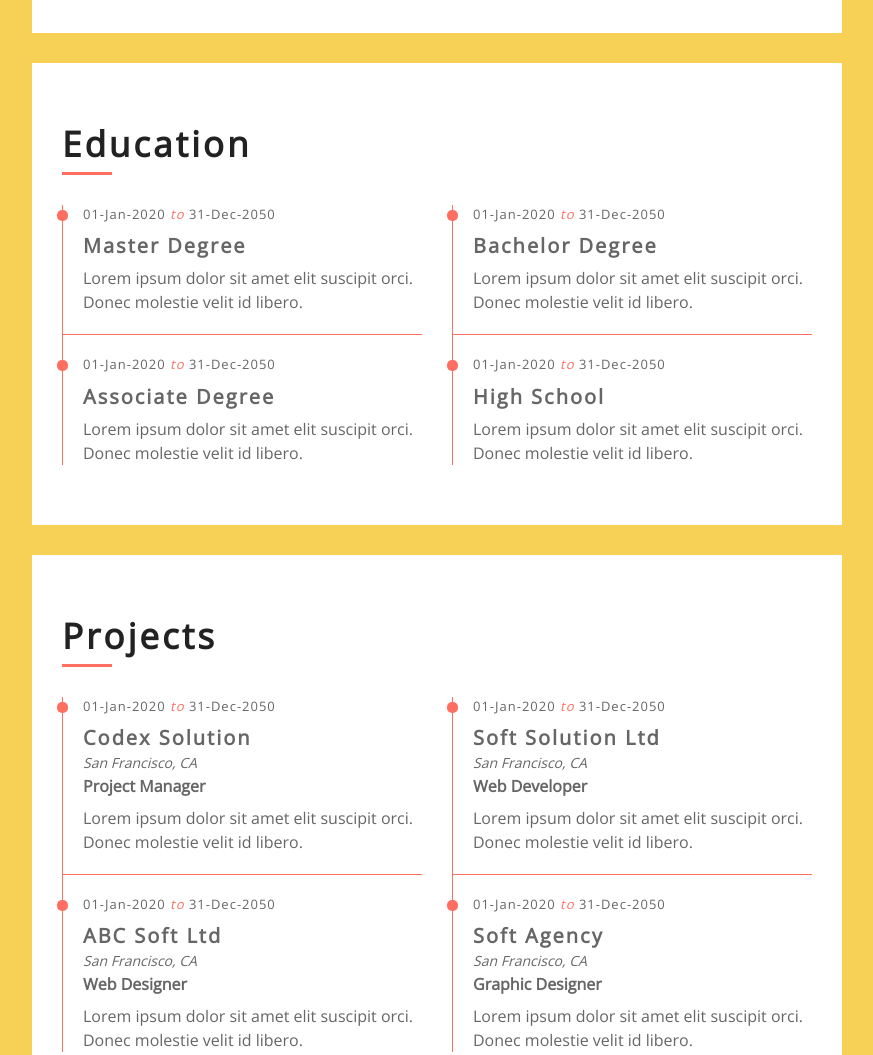
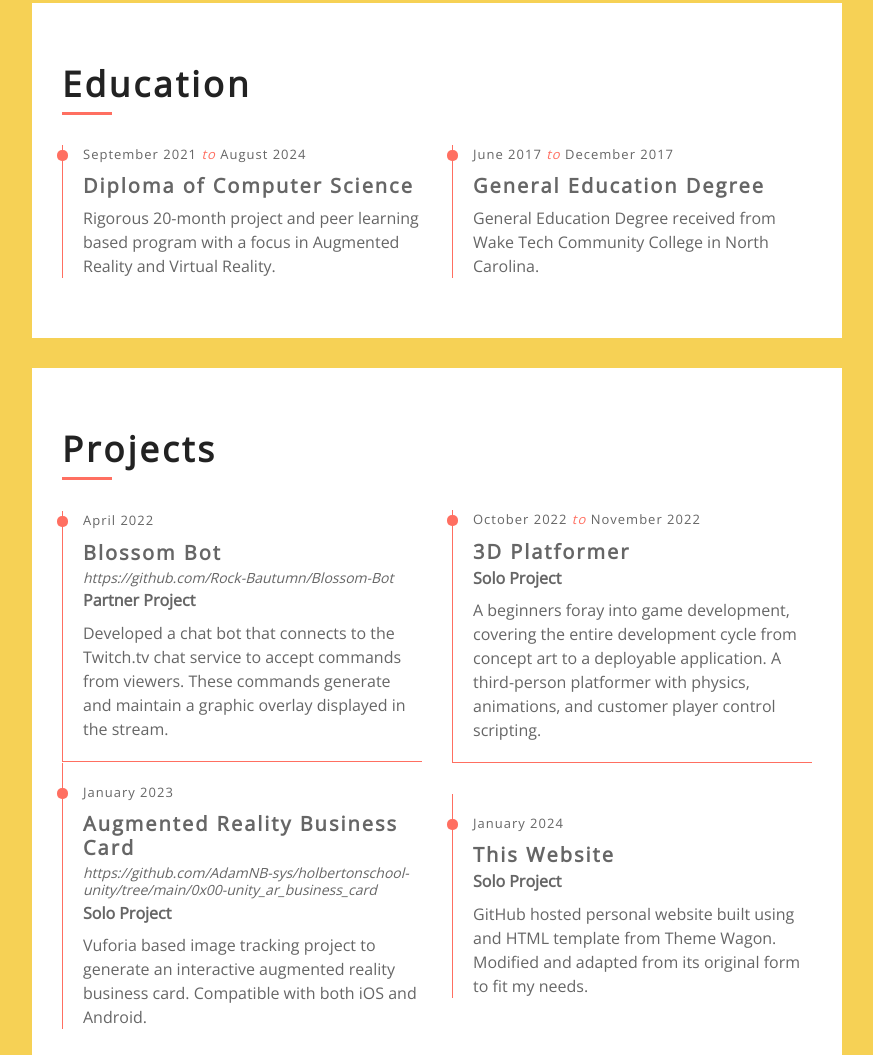
Before and after one commit to AdamNB-sys/AdamNB-sys.github.io, a plain HTML site: page index.html in a window 1280 px wide. Shown: the part 1340-2395 px from the top of the page, without its empty margins (368-1241 px from the left). Drawn offline with nearby package versions, Linux system fonts and the light colour scheme.

Commit message:
Added my name to the header, added projects to main page
Updated to add my name to the header, was previously "UNDER CONSTRUCTION", now says my name. Changed the Experience section to Projects and updated the fields to contain the projects that are on my resume.

```diff
--- a/index.html
+++ b/index.html
@@ -74,7 +74,7 @@
                 <div class="header" id="header">
                     <div class="content-inner">
                         <p>Hello! I'm</p>
-                        <h1>CURRENTLY UNDER CONSTRUCTION</h1>
+                        <h1>Adam Brummer</h1>
                         <h2></h2>
                         <div class="typed-text">Fullstack XR Developer</div>
                     </div>
@@ -160,19 +160,19 @@
                         <div class="row align-items-center">
                             <div class="col-md-6">
                                 <div class="edu-col">
-                                    <span>01-Jan-2020 <i>to</i> 31-Dec-2050</span>
-                                    <h3>Master Degree</h3>
-                                    <p>Lorem ipsum dolor sit amet elit suscipit orci. Donec molestie velit id libero.</p>
+                                    <span>September 2021 <i>to</i> August 2024</span>
+                                    <h3>Diploma of Computer Science</h3>
+                                    <p>Rigorous 20-month project and peer learning based program with a focus in Augmented Reality and Virtual Reality.</p>
                                 </div>
                             </div>
                             <div class="col-md-6">
                                 <div class="edu-col">
-                                    <span>01-Jan-2020 <i>to</i> 31-Dec-2050</span>
-                                    <h3>Bachelor Degree</h3>
-                                    <p>Lorem ipsum dolor sit amet elit suscipit orci. Donec molestie velit id libero.</p>
+                                    <span>June 2017 <i>to</i> December 2017</span>
+                                    <h3>General Education Degree</h3>
+                                    <p>General Education Degree received from Wake Tech Community College in North Carolina.</p>
                                 </div>
                             </div>
-                            <div class="col-md-6">
+                            <!-- <div class="col-md-6">
                                 <div class="edu-col">
                                     <span>01-Jan-2020 <i>to</i> 31-Dec-2050</span>
                                     <h3>Associate Degree</h3>
@@ -185,7 +185,7 @@
                                     <h3>High School</h3>
                                     <p>Lorem ipsum dolor sit amet elit suscipit orci. Donec molestie velit id libero.</p>
                                 </div>
-                            </div>
+                            </div> -->
                         </div>
                     </div>
                 </div>
@@ -200,38 +200,38 @@
                         <div class="row align-items-center">
                             <div class="col-md-6">
                                 <div class="exp-col">
-                                    <span>01-Jan-2020 <i>to</i> 31-Dec-2050</span>
-                                    <h3>Codex Solution</h3>
-                                    <h4>San Francisco, CA</h4>
-                                    <h5>Project Manager</h5>
-                                    <p>Lorem ipsum dolor sit amet elit suscipit orci. Donec molestie velit id libero.</p>
+                                    <span>April 2022</span>
+                                    <h3>Blossom Bot</h3>
+                                    <h4>https://github.com/Rock-Bautumn/Blossom-Bot</h4>
+                                    <h5>Partner Project</h5>
+                                    <p>Developed a chat bot that connects to the Twitch.tv chat service to accept commands from viewers. These commands generate and maintain a graphic overlay displayed in the stream.</p>
                                 </div>
                             </div>
                             <div class="col-md-6">
                                 <div class="exp-col">
-                                    <span>01-Jan-2020 <i>to</i> 31-Dec-2050</span>
-                                    <h3>Soft Solution Ltd</h3>
-                                    <h4>San Francisco, CA</h4>
-                                    <h5>Web Developer</h5>
-                                    <p>Lorem ipsum dolor sit amet elit suscipit orci. Donec molestie velit id libero.</p>
+                                    <span>October 2022 <i>to</i> November 2022</span>
+                                    <h3>3D Platformer</h3>
+                                    <!-- <h4>San Francisco, CA</h4> -->
+                                    <h5>Solo Project</h5>
+                                    <p>A beginners foray into game development, covering the entire development cycle from concept art to a deployable application. A third-person platformer with physics, animations, and customer player control scripting.</p>
                                 </div>
                             </div>
                             <div class="col-md-6">
                                 <div class="exp-col">
-                                    <span>01-Jan-2020 <i>to</i> 31-Dec-2050</span>
-                                    <h3>ABC Soft Ltd</h3>
-                                    <h4>San Francisco, CA</h4>
-                                    <h5>Web Designer</h5>
-                                    <p>Lorem ipsum dolor sit amet elit suscipit orci. Donec molestie velit id libero.</p>
+                                    <span>January 2023</span>
+                                    <h3>Augmented Reality Business Card</h3>
+                                    <h4>https://github.com/AdamNB-sys/holbertonschool-unity/tree/main/0x00-unity_ar_business_card</h4>
+                                    <h5>Solo Project</h5>
+                                    <p>Vuforia based image tracking project to generate an interactive augmented reality business card. Compatible with both iOS and Android.</p>
                                 </div>
                             </div>
                             <div class="col-md-6">
                                 <div class="exp-col">
-                                    <span>01-Jan-2020 <i>to</i> 31-Dec-2050</span>
-                                    <h3>Soft Agency</h3>
-                                    <h4>San Francisco, CA</h4>
-                                    <h5>Graphic Designer</h5>
-                                    <p>Lorem ipsum dolor sit amet elit suscipit orci. Donec molestie velit id libero.</p>
+                                    <span>January 2024</span>
+                                    <h3>This Website</h3>
+                                    <!-- <h4>San Francisco, CA</h4> -->
+                                    <h5>Solo Project</h5>
+                                    <p>GitHub hosted personal website built using and HTML template from Theme Wagon. Modified and adapted from its original form to fit my needs.</p>
                                 </div>
                             </div>
                         </div>
```
